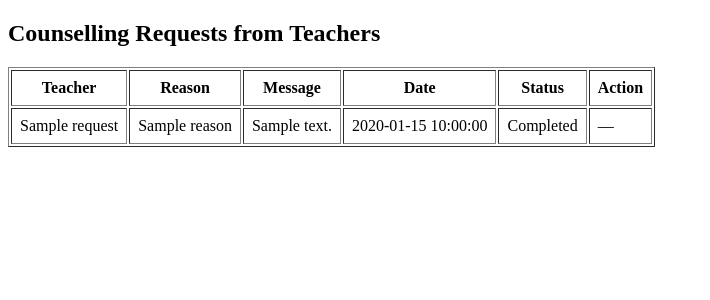
After one commit to sinchana2612/Mind_Cloud, a Flask app: template templates/student/teacher_requests.html in a window 1280 px wide. The commit adds this page. Shown: the top 300 px of the page, without its empty margins (0-710 px from the left). Run offline with Flask 3, Linux system fonts and the light colour scheme; the template is opened without the code that fills it: most values are stand-ins (such as "Sample title", 1, 10 or a date in 2020).

Commit message:
added teacher request

```diff
--- a/app.py
+++ b/app.py
@@ -116,6 +116,56 @@ def student_request():
         return redirect("/student/history")
 
     return render_template("student/request.html")
+@app.route("/student/teacher_requests")
+@login_required("student")
+def student_teacher_requests():
+    db = get_db()
+    cursor = db.cursor(dictionary=True)
+
+    cursor.execute("""
+        SELECT id FROM students WHERE user_id=%s
+    """, (session["user_id"],))
+    student = cursor.fetchone()
+
+    cursor.execute("""
+        SELECT
+            tcr.id,
+            u.UserName AS teacher_name,
+            tcr.reason,
+            tcr.message,
+            tcr.status,
+            tcr.created_at
+        FROM teacher_counselling_requests tcr
+        JOIN teachers t ON tcr.teacher_id = t.id
+        JOIN users u ON t.user_id = u.id
+        WHERE tcr.student_id = %s
+        ORDER BY tcr.created_at DESC
+    """, (student["id"],))
+
+    requests = cursor.fetchall()
+
+    return render_template(
+        "student/teacher_requests.html",
+        requests=requests,
+        name=session["name"]
+    )
+@app.route("/student/respond_request/<int:request_id>/<string:action>", methods=["POST"])
+@login_required("student")
+def student_respond_request(request_id, action):
+    if action not in ["Accepted", "Rejected"]:
+        return "Invalid action", 400
+
+    db = get_db()
+    cursor = db.cursor()
+
+    cursor.execute("""
+        UPDATE teacher_counselling_requests
+        SET status=%s, responded_at=NOW()
+        WHERE id=%s
+    """, (action, request_id))
+
+    return redirect("/student/teacher_requests")
+
 
 @app.route("/student/history")
 @login_required("student")
@@ -314,6 +364,82 @@ def teacher_request():
                            ai_text=ai_text,
                            selected_request_id=selected_request_id,
                            name=session["name"])
+@app.route("/teacher/send_request", methods=["GET", "POST"])
+@login_required("teacher")
+def teacher_send_request():
+    db = get_db()
+    cursor = db.cursor(dictionary=True)
+
+    # Get teacher id
+    cursor.execute("SELECT id FROM teachers WHERE user_id=%s", (session["user_id"],))
+    teacher = cursor.fetchone()
+
+    if not teacher:
+        return "Teacher profile not found", 404
+
+    # Get students assigned to this teacher
+    cursor.execute("""
+        SELECT s.id, u.UserName
+        FROM students s
+        JOIN users u ON s.user_id = u.id
+        WHERE s.assigned_teacher_id = %s
+    """, (teacher["id"],))
+    students = cursor.fetchall()
+
+    if request.method == "POST":
+        student_id = request.form["student_id"]
+        reason = request.form["reason"]
+        message = request.form.get("message", "").strip()
+
+        cursor.execute("""
+            INSERT INTO teacher_counselling_requests
+            (teacher_id, student_id, reason, message)
+            VALUES (%s, %s, %s, %s)
+        """, (teacher["id"], student_id, reason, message))
+
+        return render_template(
+            "teacher/send_request.html",
+            students=students,
+            success="Counselling request sent successfully",
+            name=session["name"]
+        )
+
+    return render_template(
+        "teacher/send_request.html",
+        students=students,
+        name=session["name"]
+    )
+@app.route("/teacher/teacher_requests")
+@login_required("teacher")
+def teacher_view_requests():
+    db = get_db()
+    cursor = db.cursor(dictionary=True)
+
+    cursor.execute("""
+        SELECT
+            tcr.id,
+            u.UserName AS student_name,
+            tcr.reason,
+            tcr.message,
+            tcr.status,
+            tcr.created_at,
+            tcr.responded_at
+        FROM teacher_counselling_requests tcr
+        JOIN students s ON tcr.student_id = s.id
+        JOIN users u ON s.user_id = u.id
+        JOIN teachers t ON tcr.teacher_id = t.id
+        WHERE t.user_id = %s
+        ORDER BY tcr.created_at DESC
+    """, (session["user_id"],))
+
+    requests = cursor.fetchall()
+
+    return render_template(
+        "teacher/teacher_requests.html",
+        requests=requests,
+        name=session["name"]
+    )
+
 
 @app.route("/teacher/history")
 @login_required("teacher")
--- a/templates/student/dashboard.html
+++ b/templates/student/dashboard.html
@@ -164,6 +164,8 @@
         <div class="actions">
             <a href="/student/request">Request Counselling</a>
             <a href="/student/history">View History</a>
+            <a href="/student/teacher_requests">Teacher Counselling Requests</a>
+
         </div>
     </div>
 </div>
--- /dev/null
+++ b/templates/student/teacher_requests.html
@@ -0,0 +1,48 @@
+<!DOCTYPE html>
+<html>
+<head>
+    <title>Teacher Counselling Requests</title>
+</head>
+<body>
+
+<h2>Counselling Requests from Teachers</h2>
+
+{% if requests %}
+<table border="1" cellpadding="8">
+<tr>
+    <th>Teacher</th>
+    <th>Reason</th>
+    <th>Message</th>
+    <th>Date</th>
+    <th>Status</th>
+    <th>Action</th>
+</tr>
+
+{% for r in requests %}
+<tr>
+    <td>{{ r.teacher_name }}</td>
+    <td>{{ r.reason }}</td>
+    <td>{{ r.message or "-" }}</td>
+    <td>{{ r.created_at }}</td>
+    <td>{{ r.status }}</td>
+    <td>
+        {% if r.status == 'Pending' %}
+        <form method="POST" action="/student/respond_request/{{ r.id }}/Accepted" style="display:inline;">
+            <button type="submit">Accept</button>
+        </form>
+        <form method="POST" action="/student/respond_request/{{ r.id }}/Rejected" style="display:inline;">
+            <button type="submit">Reject</button>
+        </form>
+        {% else %}
+        —
+        {% endif %}
+    </td>
+</tr>
+{% endfor %}
+</table>
+{% else %}
+<p>No requests.</p>
+{% endif %}
+
+</body>
+</html>
--- a/templates/teacher/dashboard.html
+++ b/templates/teacher/dashboard.html
@@ -135,6 +135,9 @@
         <a href="/teacher/dashboard">Dashboard</a>
         <a href="/teacher/request">Requests</a>
         <a href="/teacher/history">History</a>
+        <a href="/teacher/send_request">Send Counselling Request</a>
+        <a href="/teacher/teacher_requests">View Student Responses</a>
+
         <a href="/logout" class="logout">Logout</a>
     </div>
 </div>
```
Also changed, not shown: templates/teacher/send_request.html (added, +41 -0 lines), templates/teacher/teacher_requests.html (added, +37 -0 lines).
